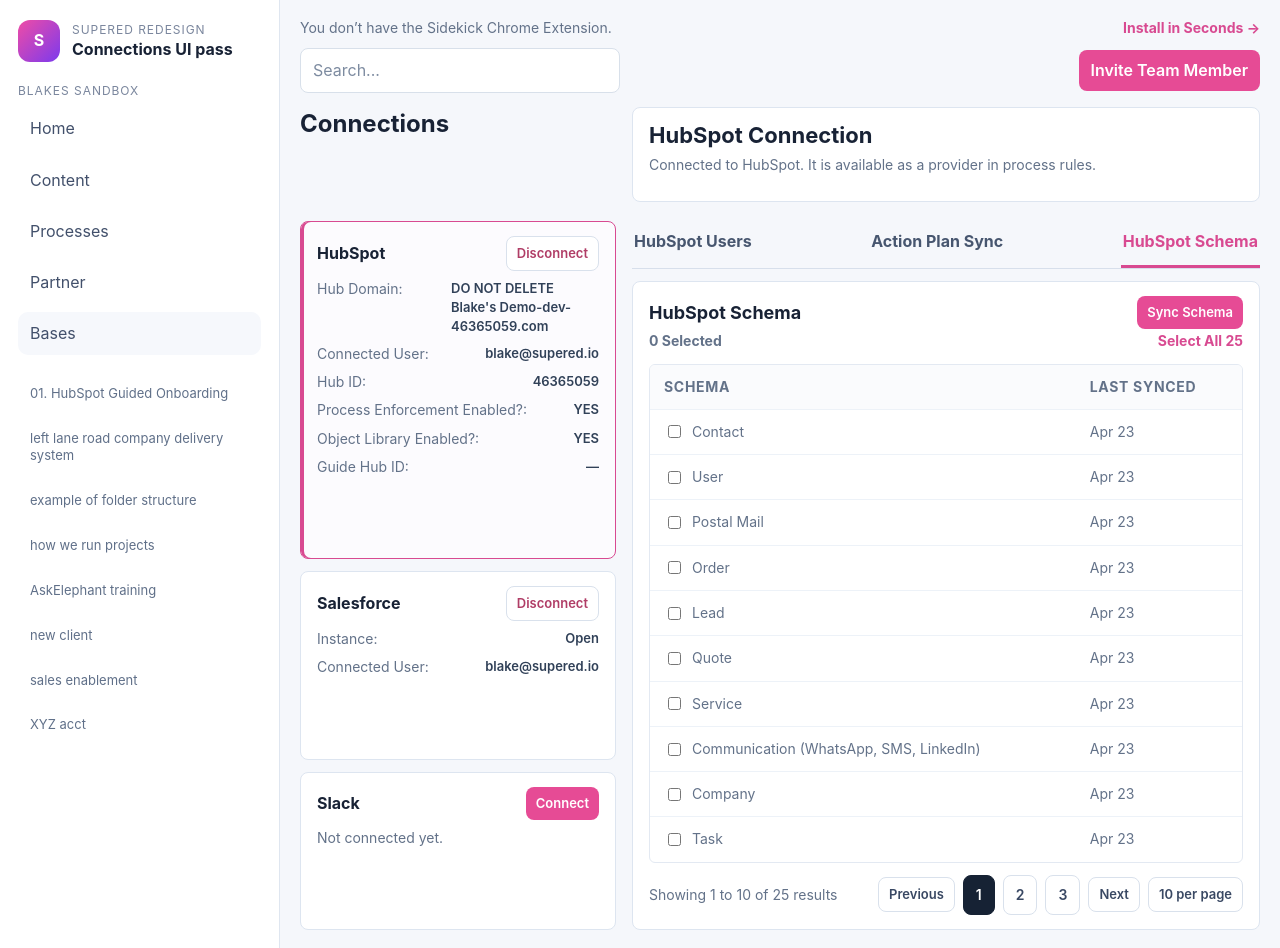
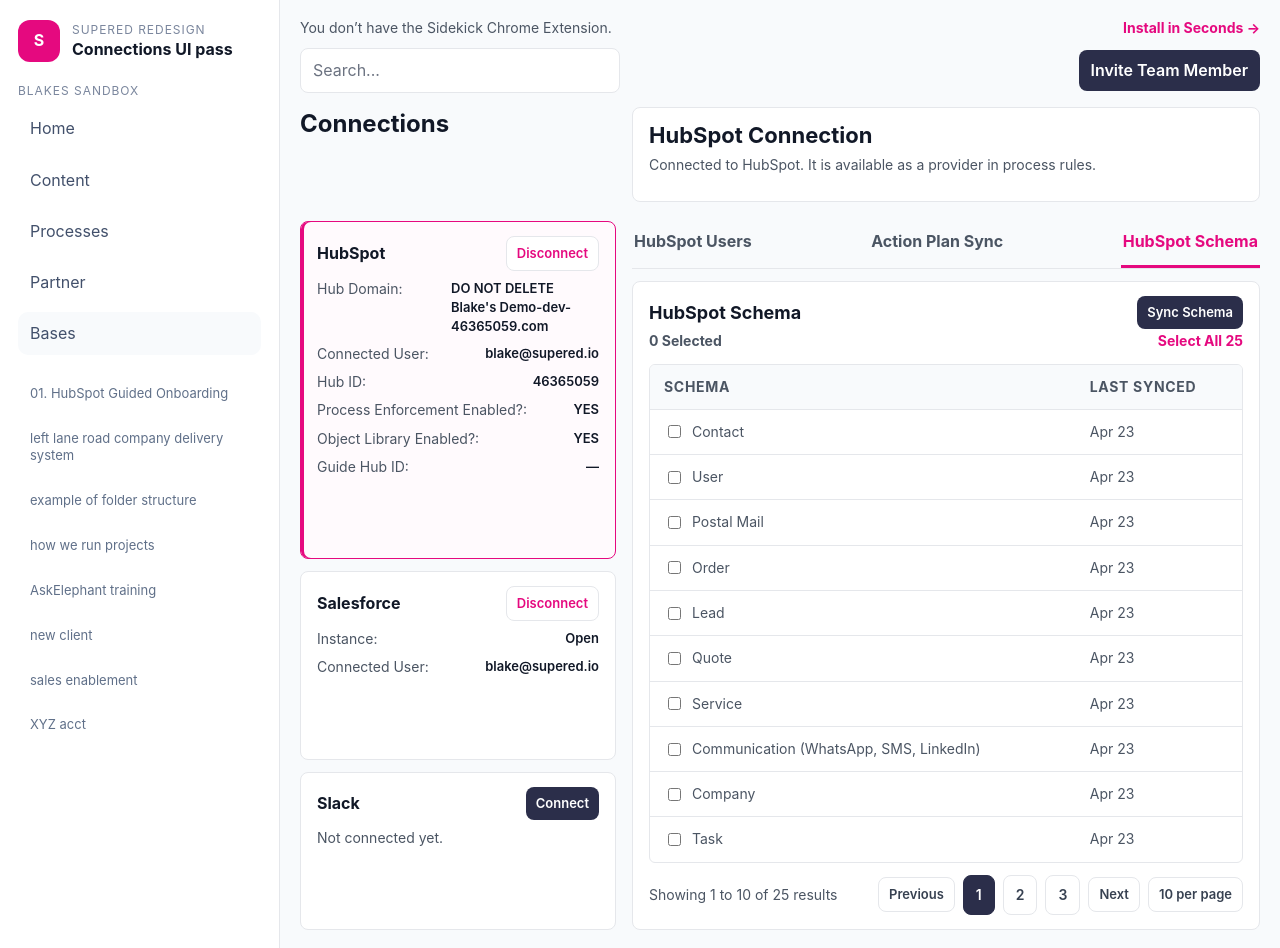
Before and after one commit to rblcreativesolutions-jpg/connectionmock, a React (Vite) app: page / in a window 1280 px wide. Built offline with nearby package versions, Linux system fonts and the light colour scheme.

Commit message:
style: match live supered color palette

```diff
--- a/src/App.css
+++ b/src/App.css
@@ -1,13 +1,18 @@
 :root {
   font-family: Inter, ui-sans-serif, system-ui, -apple-system, BlinkMacSystemFont, 'Segoe UI', sans-serif;
-  color: #182235;
-  background: #f3f6fb;
+  color: #111827;
+  background: #f8fafc;
   line-height: 1.45;
   font-weight: 400;
   font-synthesis: none;
   text-rendering: optimizeLegibility;
   -webkit-font-smoothing: antialiased;
   -moz-osx-font-smoothing: grayscale;
+  --brand-primary: #e5097f;
+  --brand-primary-active: #c6086e;
+  --brand-dark-button: #2b2e4a;
+  --border-subtle: #e5e7eb;
+  --bg-subtle: #f8fafc;
 }
 
 * {
@@ -16,7 +21,7 @@
 
 body {
   margin: 0;
-  background: #f5f7fb;
+  background: #f8fafc;
 }
 
 button,
@@ -42,7 +47,7 @@
 
 .workspace-nav {
   background: #ffffff;
-  border-right: 1px solid #dfe6f0;
+  border-right: 1px solid var(--border-subtle);
   padding: 20px 18px;
   display: flex;
   flex-direction: column;
@@ -59,7 +64,7 @@
   width: 42px;
   height: 42px;
   border-radius: 12px;
-  background: linear-gradient(135deg, #ef4ca6, #7c3aed);
+  background: var(--brand-primary);
   color: white;
   display: grid;
   place-items: center;
@@ -91,7 +96,7 @@
 
 .nav-link.active,
 .base-item:hover {
-  background: #f6f8fc;
+  background: var(--bg-subtle);
 }
 
 .base-item {
@@ -131,7 +136,7 @@
 .table-wrap td,
 .table-wrap th,
 .link-button {
-  color: #637289;
+  color: #4b5563;
   font-size: 14px;
 }
 
@@ -141,11 +146,11 @@
 }
 
 .search {
-  border: 1px solid #d8e0ea;
+  border: 1px solid var(--border-subtle);
   border-radius: 8px;
   padding: 10px 12px;
   background: white;
-  color: #7d8ba0;
+  color: #6b7280;
 }
 
 .search.large {
@@ -173,7 +178,7 @@
 .provider-card,
 .panel {
   background: rgba(255, 255, 255, 0.98);
-  border: 1px solid #dde5f0;
+  border: 1px solid var(--border-subtle);
   border-radius: 8px;
   padding: 14px 16px;
   box-shadow: none;
@@ -184,9 +189,9 @@
 }
 
 .provider-card.selected {
-  border-color: #d84a91;
-  box-shadow: inset 3px 0 0 #d84a91;
-  background: #fcfbfe;
+  border-color: var(--brand-primary);
+  box-shadow: inset 3px 0 0 var(--brand-primary);
+  background: #fffafd;
 }
 
 .provider-header-row {
@@ -203,7 +208,7 @@
 }
 
 .provider-detail-row strong {
-  color: #314158;
+  color: #111827;
   font-size: 13px;
   font-weight: 600;
 }
@@ -224,7 +229,7 @@
 }
 
 .primary {
-  background: #e64b95;
+  background: var(--brand-dark-button);
   color: white;
 }
 
@@ -232,17 +237,17 @@
 .page-chip,
 .toggle {
   background: white;
-  border: 1px solid #d9e1ec;
-  color: #394863;
+  border: 1px solid var(--border-subtle);
+  color: #374151;
 }
 
 .ghost.danger {
-  color: #b03d66;
+  color: var(--brand-primary);
 }
 
 .link-button {
   padding: 0;
-  color: #d84a91;
+  color: var(--brand-primary);
   font-weight: 700;
 }
 
@@ -268,7 +273,7 @@
 
 .tabs,
 .subtabs {
-  border-bottom: 1px solid #d7dfeb;
+  border-bottom: 1px solid var(--border-subtle);
   padding: 4px 0 0;
   margin-top: 2px;
 }
@@ -280,25 +285,25 @@
   border: 0;
   border-bottom: 3px solid transparent;
   background: transparent;
-  color: #47566f;
+  color: #4b5563;
   font-weight: 700;
 }
 
 .tab:hover,
 .subtab:hover {
-  color: #24324a;
+  color: #111827;
 }
 
 .tab.active,
 .subtab.active {
   background: transparent;
-  color: #d84a91;
-  border-color: #d84a91;
+  color: var(--brand-primary);
+  border-color: var(--brand-primary);
 }
 
 .table-wrap {
   overflow: hidden;
-  border: 1px solid #e3e9f2;
+  border: 1px solid var(--border-subtle);
   border-radius: 6px;
   margin-top: 12px;
 }
@@ -312,12 +317,12 @@
 td {
   text-align: left;
   padding: 12px 14px;
-  border-bottom: 1px solid #edf2f8;
+  border-bottom: 1px solid var(--border-subtle);
   vertical-align: top;
 }
 
 th {
-  background: #fafbfd;
+  background: #f8fafc;
   font-size: 12px;
   text-transform: uppercase;
   letter-spacing: 0.05em;
@@ -362,9 +367,9 @@
 }
 
 .page-chip.active {
-  background: #162234;
+  background: var(--brand-dark-button);
   color: white;
-  border-color: #162234;
+  border-color: var(--brand-dark-button);
 }
 
 .schema-name-cell {
@@ -377,9 +382,9 @@
 }
 
 .toggle.on {
-  background: #162234;
+  background: var(--brand-dark-button);
   color: white;
-  border-color: #162234;
+  border-color: var(--brand-dark-button);
 }
 
 .panel-head {
```
